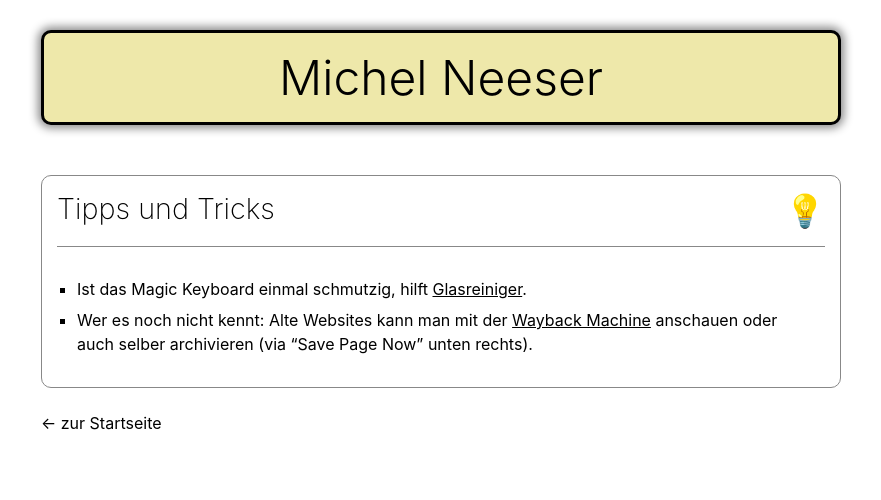
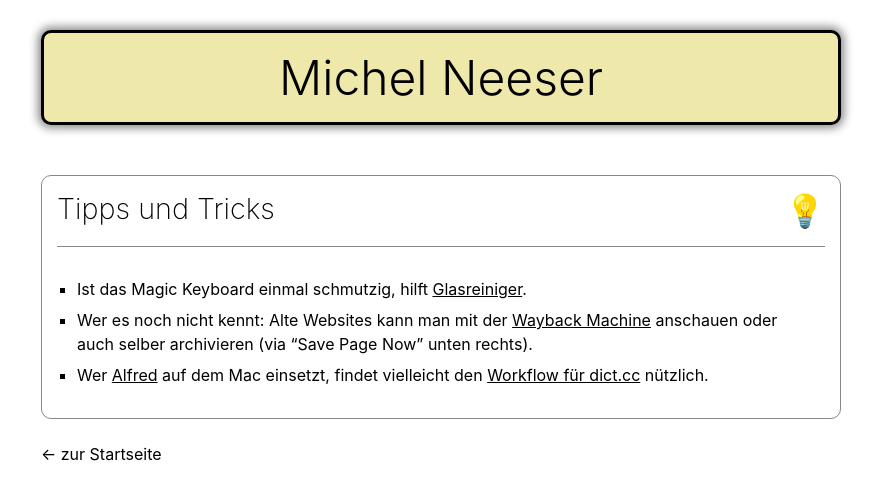
Before and after one commit to michelneeser/personal-website, a Jekyll site: the page built from _sections/tipps-tricks.md, in a window 1280 px wide. Shown: the top 500 px of the page, without its empty margins (199-1080 px from the left). Built offline with Jekyll 4.4.1, drawn with Linux system fonts in a browser that asks for light colours.

Commit message:
gemfile updated, new content added to tips and tricks

```diff
--- a/_sections/tipps-tricks.md
+++ b/_sections/tipps-tricks.md
@@ -5,3 +5,4 @@ icon: 💡
 
 - Ist das Magic Keyboard einmal schmutzig, hilft [Glasreiniger](https://simplyorganized.me/2018/01/easily-clean-white-mac-keyboard.html).
 - Wer es noch nicht kennt: Alte Websites kann man mit der [Wayback Machine](https://web.archive.org) anschauen oder auch selber archivieren (via "Save Page Now" unten rechts).
+- Wer [Alfred](https://www.alfredapp.com) auf dem Mac einsetzt, findet vielleicht den [Workflow für dict.cc](https://github.com/dennis-tra/alfred-dict.cc-workflow) nützlich.
```
Also changed, not shown: Gemfile.lock.
